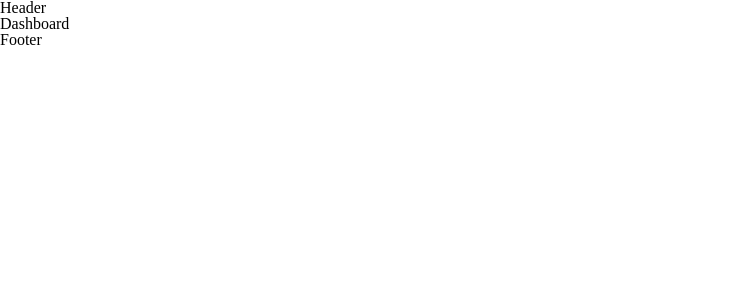
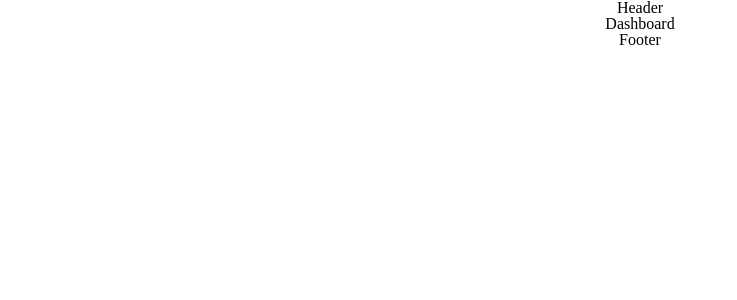
Before and after one commit to maduraaa/portfolio, a React (Create React App) app: page / in a window 1280 px wide. Shown: the top 300 px of the page, without its empty margins (0-737 px from the left). Built offline with nearby package versions, Linux system fonts and the light colour scheme.

Commit message:
fix styled components

```diff
--- a/package.json
+++ b/package.json
@@ -12,6 +12,7 @@
     "@types/node": "^16.7.13",
     "@types/react": "^17.0.20",
     "@types/react-dom": "^17.0.9",
+    "@types/styled-components": "^5.1.23",
     "react": "^17.0.2",
     "react-dom": "^17.0.2",
     "react-icons": "^4.3.1",
--- a/src/App.tsx
+++ b/src/App.tsx
@@ -7,7 +7,6 @@
 import Layout from './layout/Layout';
 
 const App = () => {
-
   return (
     <BrowserRouter>
       <Routes>
--- a/src/layout/Header.tsx
+++ b/src/layout/Header.tsx
@@ -1,6 +1,6 @@
 import React from 'react'
 
-const Header: React.FC<{}> = ({ }) => {
+const Header: React.FC<{}> = () => {
 
     return (
         <header>Header</header>
--- a/src/layout/Layout.tsx
+++ b/src/layout/Layout.tsx
@@ -1,15 +1,24 @@
 import React from 'react'
 import Footer from './Footer'
 import Header from './Header'
+import styled from 'styled-components'
+
 
 const Layout: React.FC<{}> = ({ children }) => {
     return (
-        <>
+        <Wrapper>
             <Header />
             {children}
             <Footer />
-        </>
+        </Wrapper>
     )
 }
 
+const Wrapper = styled.div`
+    display: flex;
+    flex-direction: column;
+    justify-content: center;
+    align-items: center;
+`;
+
 export default Layout
--- a/src/pages/Dashboard.tsx
+++ b/src/pages/Dashboard.tsx
@@ -1,6 +1,6 @@
 import React from 'react'
 
-const Dashboard: React.FC<{ }> = ({  }) => {
+const Dashboard: React.FC<{ }> = () => {
   return (
     <div>Dashboard</div>
   )
```
Also changed, not shown: 1 other file (tests, documents, lock files or other folders).
